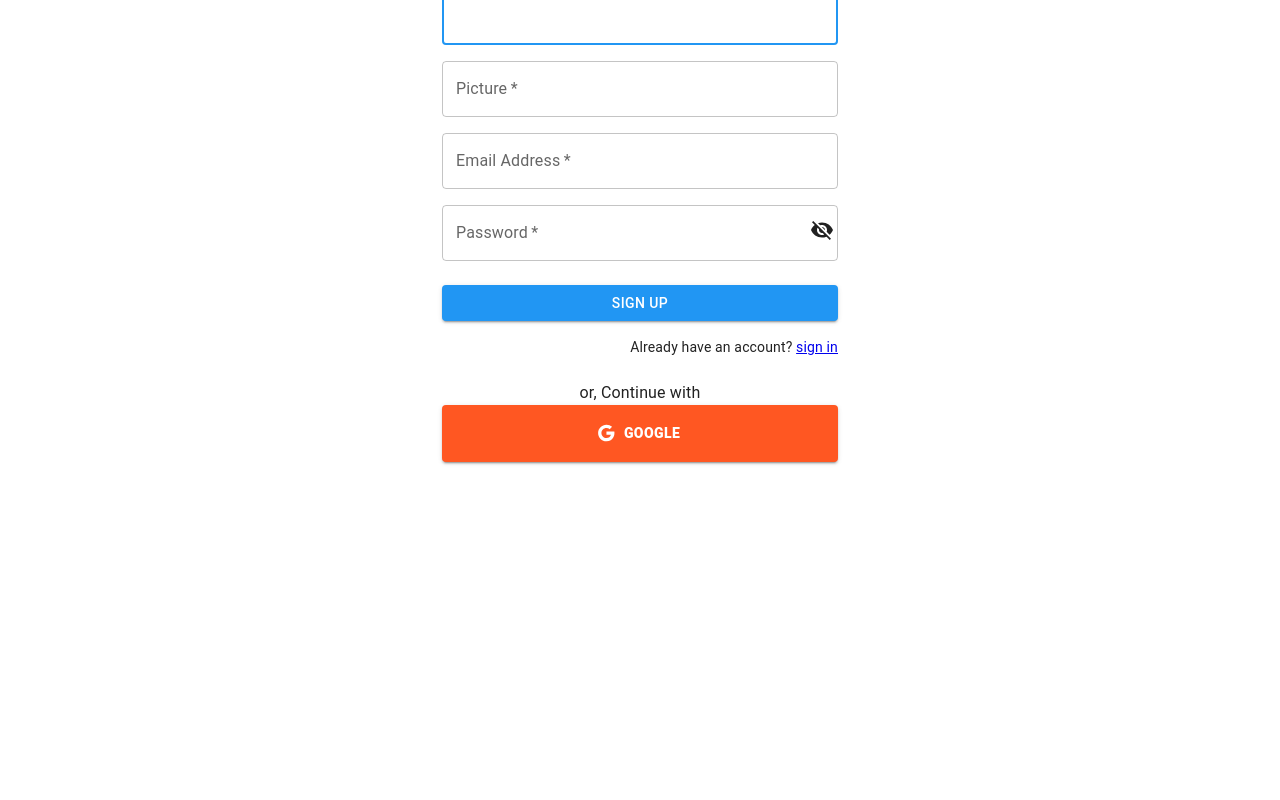
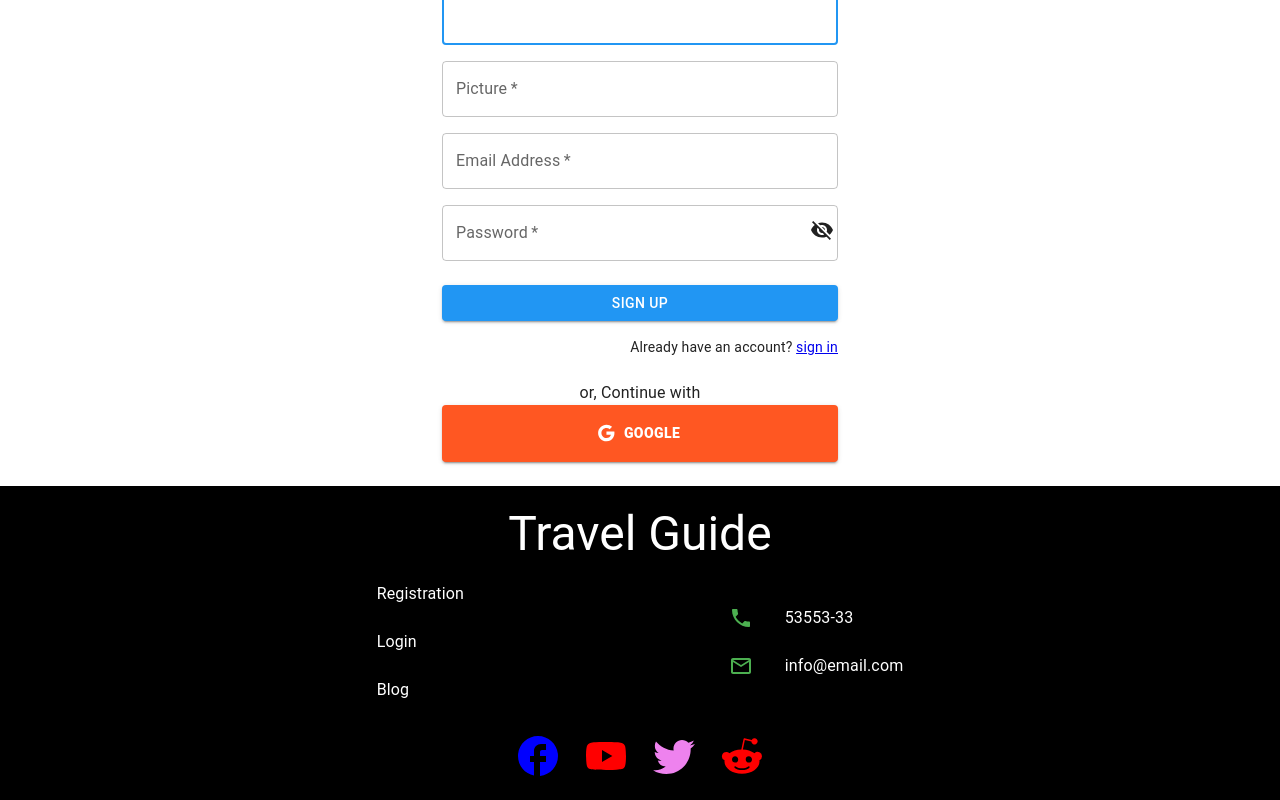
Before and after one commit to habib33-3/travel-wonder-client, a React (Vite) app: page /register in a window 1280 px wide. Shown: the part 264-1064 px from the top of the page. Before the commit the page ends 800 px from the top, so only its background shows below. Built offline with nearby package versions, Linux system fonts and the light colour scheme; no server answers.

Commit message:
footer created

```diff
--- a/src/layout/Root.jsx
+++ b/src/layout/Root.jsx
@@ -1,11 +1,12 @@
 import { Outlet } from "react-router-dom";
-import { Navbar } from "../shared";
+import { Footer, Navbar } from "../shared";
 
 const Root = () => {
   return (
     <div>
       <Navbar />
       <Outlet />
+      <Footer />
     </div>
   );
 };
--- /dev/null
+++ b/src/shared/Footer/Footer.jsx
@@ -0,0 +1,111 @@
+import {
+  EmailOutlined,
+  FacebookRounded,
+  Phone,
+  Reddit,
+  Twitter,
+  YouTube,
+} from "@mui/icons-material";
+import {
+  Box,
+  List,
+  ListItem,
+  ListItemIcon,
+  ListItemText,
+  Stack,
+  Typography,
+} from "@mui/material";
+import { Link } from "react-router-dom";
+
+const Footer = () => {
+  return (
+    <Box
+      sx={{
+        background: "black",
+        color: "white",
+        py: "20px",
+        display: "flex",
+        flexDirection: "column",
+        alignItems: "center",
+        justifyContent: "center",
+      }}
+    >
+      <Box>
+        <Typography
+          variant="h3"
+          component={"h2"}
+          textAlign={"center"}
+        >
+          Travel Guide
+        </Typography>
+      </Box>
+
+      <Stack
+        direction={{ xs: "column", sm: "row" }}
+        sx={{
+          display: "flex",
+          justifyContent: "space-evenly",
+          alignItems: "center",
+          width:4/5,
+          mx:"auto"
+
+        }}
+      >
+        <Box>
+          <List>
+            <ListItem
+              LinkComponent={Link}
+              to="/register"
+            >
+              <ListItemText primary="Registration" />
+            </ListItem>
+            <ListItem
+              LinkComponent={Link}
+              to="/login"
+            >
+              <ListItemText primary="Login" />
+            </ListItem>
+            <ListItem
+              components={Link}
+              to="/blogs"
+            >
+              <ListItemText primary="Blog" />
+            </ListItem>
+          </List>
+        </Box>
+        <Box >
+          <List>
+            <ListItem>
+              <ListItemIcon>
+                <Phone color="info" />
+              </ListItemIcon>
+              <ListItemText primary="53553-33" />
+            </ListItem>
+            <ListItem>
+              <ListItemIcon>
+                <EmailOutlined color="info" />
+              </ListItemIcon>
+              <ListItemText primary="info@email.com" />
+            </ListItem>
+          </List>
+        </Box>
+      </Stack>
+      <Box
+        sx={{
+          display: "flex",
+          justifyContent: "center",
+          alignContent: "center",
+          gap: "20px",
+          mt: "10px",
+        }}
+      >
+        <FacebookRounded sx={{ color: "blue", fontSize: "3rem" }} />
+        <YouTube sx={{ color: "red", fontSize: "3rem" }} />
+        <Twitter sx={{ color: "violet", fontSize: "3rem" }} />
+        <Reddit sx={{ color: "red", fontSize: "3rem" }} />
+      </Box>
+    </Box>
+  );
+};
+
+export default Footer;
--- a/src/shared/index.js
+++ b/src/shared/index.js
@@ -1,4 +1,5 @@
 import Navbar from "./Navbar/Navbar";
 import PageTitle from "./PageTitle/PageTitle";
+import Footer from "./Footer/Footer";
 
-export { Navbar, PageTitle };
+export { Navbar, PageTitle, Footer };
```
